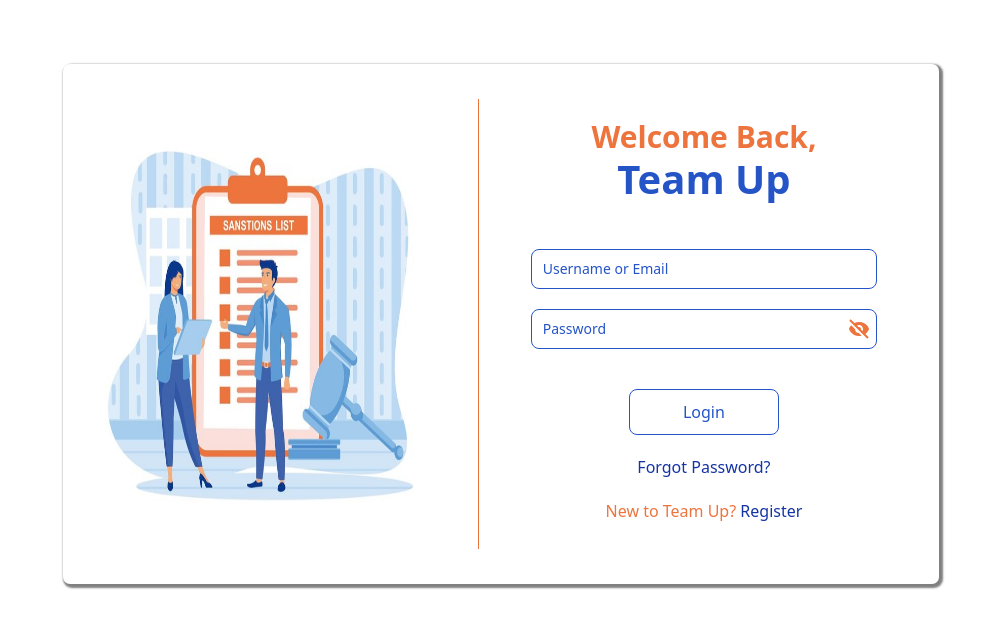
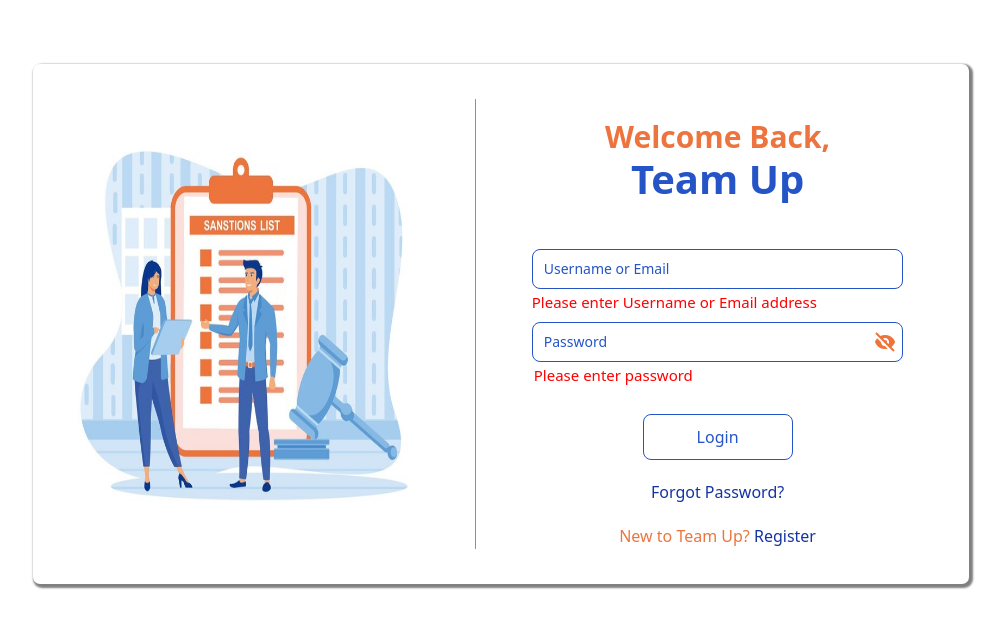
Before and after one commit to VanshVg/TeamUp-ClientSide, a React (Create React App) app: page /login in a window 1280 px wide. Both pictures are taken after a click on the element "Login". Shown: the top 628 px of the page, without its empty margins (139-1144 px from the left). Built offline with nearby package versions, Linux system fonts and the light colour scheme.

Commit message:
Integrated login api in login page

```diff
--- a/src/pages/auth/Login.tsx
+++ b/src/pages/auth/Login.tsx
@@ -1,8 +1,14 @@
 import { useFormik } from "formik";
 import { ChangeEvent, useState } from "react";
 import { Helmet } from "react-helmet";
-import { Link } from "react-router-dom";
+import { Link, useNavigate } from "react-router-dom";
 import login from "../../schemas/login";
+import axios from "axios";
+
+interface loginErrorInterface {
+  type: string;
+  message: string;
+}
 
 const Login = () => {
   const data = {
@@ -11,22 +17,47 @@ const Login = () => {
   };
 
   const [password, setPassword] = useState<boolean>(false);
+  const [loginError, setLoginError] = useState<loginErrorInterface>({
+    type: "",
+    message: "",
+  });
+
+  const navigate = useNavigate();
 
   const togglePassword = (): void => {
     setPassword(!password);
   };
 
+  const { values, errors, handleBlur, handleChange, touched, submitForm } =
+    useFormik({
+      initialValues: data,
+      validationSchema: login,
+      onSubmit: (values) => {
+        axios
+          .post(`http://localhost:4000/auth/login`, values)
+          .then((response) => {
+            const { data } = response;
+            if (data.success) {
+              navigate("/");
+            }
+          })
+          .catch((error) => {
+            const { data } = error.response;
+            if (data.type === "credentials") {
+              setLoginError({ type: "credentials", message: data.message });
+            } else if (data.type === "active") {
+              setLoginError({ type: "active", message: data.message });
+            }
+          });
+      },
+    });
+
   const handleSubmit = () => {
-    console.log("Submit");
+    submitForm();
   };
 
-  const { values, errors, handleBlur, handleChange, touched } = useFormik({
-    initialValues: data,
-    validationSchema: login,
-    onSubmit: handleSubmit,
-  });
-
   const handleInputChange = (e: ChangeEvent) => {
+    setLoginError({ type: "", message: "" });
     handleChange(e);
   };
 
@@ -123,9 +154,11 @@ const Login = () => {
                       ></img>
                     )}
                   </div>
-                  {errors.password && touched.password ? (
-                    <p className="-mb-[12px] mt-[2px] bg-orange text-left text-[15px] text-red">
-                      {errors.password}
+                  {(errors.password && touched.password) ||
+                  loginError.type === "credentials" ||
+                  loginError.type === "active" ? (
+                    <p className="-mb-[12px] mt-[2px] ml-[2px] text-left text-[15px] text-red">
+                      {errors.password || loginError.message}
                     </p>
                   ) : (
                     ""
@@ -133,7 +166,10 @@ const Login = () => {
                 </div>
               </form>
             </div>
-            <div className="text-blue border-[1px] w-[150px] p-[10px] mx-auto mt-[40px] rounded-[8px] transition duration-300 hover:bg-blue hover:text-white cursor-pointer">
+            <div
+              className="text-blue border-[1px] w-[150px] p-[10px] mx-auto mt-[40px] rounded-[8px] transition duration-300 hover:bg-blue hover:text-white cursor-pointer"
+              onClick={handleSubmit}
+            >
               Login
             </div>
             <p className="mt-[20px]">
--- a/src/schemas/login.tsx
+++ b/src/schemas/login.tsx
@@ -10,7 +10,7 @@ const login = () => {
       .trim()
       .required("Please enter password")
       .min(6, "Password must have at least six characters")
-      .matches(/^(?=.*[0-9])(?=.*[!@#$%^&*])[a-zA-Z0-9!@#$%^&*]{6,16}$/, {
+      .matches(/^(?=.*[0-9])(?=.*[!@#$%^&*])[a-zA-Z0-9!@_)(#$%^&*]{6,16}$/, {
         message: "At least one number and one special character are must",
       }),
   });
```
